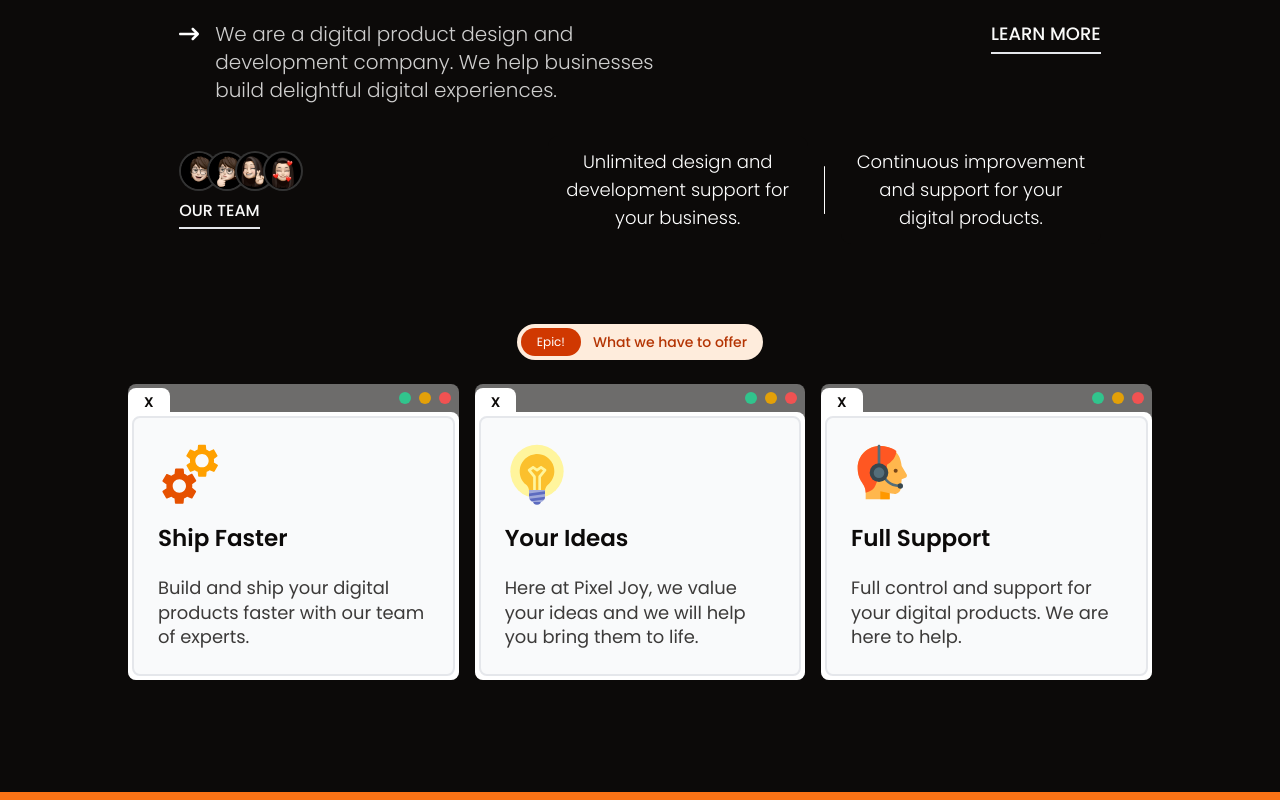
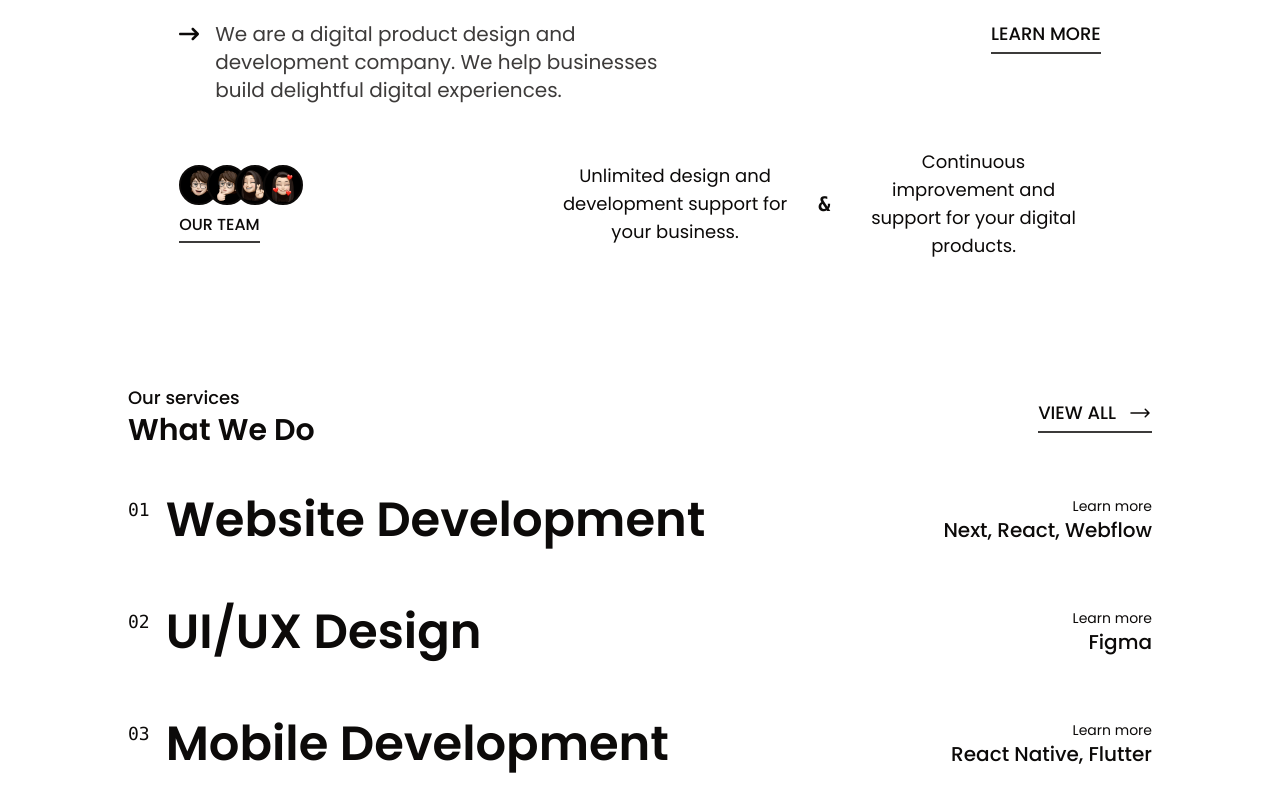
Before and after one commit to msafdev/pixel-joy, a Next.js app: page / in a window 1280 px wide. Shown: the part 300-1100 px from the top of the page. Built offline with nearby package versions, Linux system fonts and the light colour scheme; a web font is replaced by a local one.

Commit message:
[update] redesign landing page

```diff
--- a/app/layout.tsx
+++ b/app/layout.tsx
@@ -35,7 +35,7 @@ export default function RootLayout({
 }>) {
   return (
     <html lang="en">
-      <body className={`bg-foreground text-background ${poppins.className}`}>
+      <body className={`bg-background text-foreground ${poppins.className}`}>
         <>
           <Navbar />
           {children}
--- a/app/page.tsx
+++ b/app/page.tsx
@@ -6,10 +6,10 @@ import { Poppins } from "next/font/google";
 
 // Icons
 import { FaArrowRight, FaAsterisk } from "react-icons/fa";
-import { FcCustomerSupport, FcIdea, FcServices } from "react-icons/fc";
+import { FaArrowRightLong } from "react-icons/fa6";
+import { HiArrowLongRight } from "react-icons/hi2";
 
 // Assets
-import { FaArrowRightLong } from "react-icons/fa6";
 import Ava1 from "@/public/assets/avatar/avatar-1.jpg";
 import Ava2 from "@/public/assets/avatar/avatar-2.jpg";
 import Ava3 from "@/public/assets/avatar/avatar-3.png";
@@ -35,7 +35,7 @@ export default function Home() {
           className={`text-4xl md:text-5xl lg:text-6xl 2xl:text-7xl text-center ${poppins.className}`}
         >
           Transform Your Business{" "}
-          <FaArrowRight className="inline-block w-4 h-4 lg:w-8 lg:h-8 text-background/50" />{" "}
+          <FaArrowRight className="inline-block w-4 h-4 lg:w-8 lg:h-8 text-foreground/60" />{" "}
           With Delightful Digital Experiences{" "}
           <FaAsterisk className="inline-block w-4 h-4 lg:w-8 lg:h-8 text-primary" />
         </h1>
@@ -44,8 +44,8 @@ export default function Home() {
         <div className="flex flex-col md:flex-row items-center md:items-start md:justify-between md:w-[90%] gap-x-12 gap-y-6">
           {/* Sub Text */}
           <div className="flex justify-center md:justify-start gap-x-4 max-w-lg">
-            <FaArrowRightLong className="w-5 h-5 text-background hidden md:block translate-y-1" />
-            <p className="text-base text-center md:text-left text-background/80 w-[90%] md:text-lg lg:text-xl font-light">
+            <FaArrowRightLong className="w-5 h-5 text-foreground hidden md:block translate-y-1" />
+            <p className="text-base text-center md:text-left text-foreground/80 w-[90%] md:text-lg lg:text-xl">
               We are a digital product design and development company. We help
               businesses build delightful digital experiences.
             </p>
@@ -55,7 +55,7 @@ export default function Home() {
           <div className="flex items-center justify-center md:justify-start">
             <Link
               href="/"
-              className="border-b-2 pb-1 hover:pr-3 group flex items-end w-fit anim gap-x-3 text-primary-foreground anim"
+              className="border-b-2 border-foreground/80 pb-1 hover:pr-3 group flex items-end w-fit anim gap-x-3 text-foreground anim"
             >
               <div className="text-base md:text-lg uppercase font-medium">
                 Learn More
@@ -71,7 +71,7 @@ export default function Home() {
               {AvatarAsset.map((avatar, index) => (
                 <div
                   key={index}
-                  className="w-10 h-10 rounded-full overflow-hidden bg-black border-2 border-background/20"
+                  className="w-10 h-10 rounded-full overflow-hidden bg-black border-2 border-foreground"
                 >
                   <Image
                     src={avatar}
@@ -84,7 +84,7 @@ export default function Home() {
             </div>
             <Link
               href="/"
-              className="border-b-2 pb-1 hover:pl-3 group flex items-end w-fit anim gap-x-3 text-primary-foreground anim"
+              className="border-b-2 border-foreground/80 pb-1 hover:pl-3 group flex items-end w-fit anim gap-x-3 text-foreground anim"
             >
               <div className="text-sm md:text-base uppercase font-medium">
                 Our Team
@@ -92,18 +92,18 @@ export default function Home() {
             </Link>
           </div>
 
-          <div className="flex flex-col mx-auto max-w-[400px] md:max-w-none md:flex-row border-2 rounded-xl md:border-0 items-center w-full md:col-start-2 lg:col-start-3 md:col-span-3">
-            <div className="flex flex-col gap-y-3 w-full p-3 rounded-t-[10px] bg-foreground hover:bg-background/40 hover:md:bg-foreground anim">
-              <p className="text-sm text-center text-background md:text-base lg:text-lg font-light">
+          <div className="flex flex-col mx-auto max-w-[400px] md:max-w-none md:flex-row rounded-xl items-center w-full md:col-start-2 lg:col-start-3 md:col-span-3">
+            <div className="flex flex-col gap-y-3 w-full p-3 rounded-t-[10px] anim">
+              <p className="text-sm text-center text-foreground md:text-base lg:text-lg">
                 Unlimited design and development support for your business.
               </p>
             </div>
 
             {/* Border */}
-            <div className="md:w-[3px] md:h-12 w-full h-[2px] bg-background flex mx-4 md:rounded-full" />
+            <code className="font-semibold text-xl mx-4">&</code>
 
-            <div className="flex flex-col gap-y-3 w-full p-3 rounded-b-[10px] bg-foreground hover:bg-background/40 hover:md:bg-foreground anim">
-              <p className="text-sm text-center text-background md:text-base lg:text-lg font-light">
+            <div className="flex flex-col gap-y-3 w-full p-3 rounded-b-[10px] anim">
+              <p className="text-sm text-center text-foreground md:text-base lg:text-lg">
                 Continuous improvement and support for your digital products.
               </p>
             </div>
@@ -111,81 +111,60 @@ export default function Home() {
         </div>
       </section>
 
-      <section className="flex flex-col items-center w-full pad-x pb-4 md:pb-20 lg:pb-28 pt-0 h-auto gap-y-4 lg:gap-y-6">
-        <div className="flex w-full justify-center">
-          <Badge head="Epic!" body="What we have to offer" />
+      <section className="flex flex-col w-full pt-8 h-auto bg-background text-foreground">
+        <div className="flex pad-x pb-4 w-full items-center justify-between">
+          <div className="flex flex-col">
+            <p className="font-medium text-lg">Our services</p>
+            <h1 className="text-2xl lg:text-3xl 2xl:text-4xl font-semibold">
+              What We Do
+            </h1>
+          </div>
+
+          <Link
+            href="/"
+            className="border-b-2 border-foreground/80 pb-1 hover:pl-3 group flex items-center w-fit anim gap-x-3 text-foreground anim"
+          >
+            <div className="text-base md:text-lg uppercase font-medium">
+              View all
+            </div>
+            <HiArrowLongRight className="w-6 h-6 text-foreground" />
+          </Link>
         </div>
-
-        {/* Cards */}
-        <div className="grid xl:grid-cols-3 gap-4 w-full">
-          <div className="w-full max-w-[400px] lg:max-w-[600px] xl:max-w-none mx-auto h-fit xl:h-auto bg-background/40 rounded-lg flex flex-col xl:anim-slow xl:translate-y-8">
-            <div className="flex justify-between items-center">
-              <CardBadge text="X" className="translate-y-1 rounded-t-lg" />
-              <div className="flex gap-x-2 px-2">
-                <div className="w-3 h-3 bg-green-400 rounded-full" />
-                <div className="w-3 h-3 bg-yellow-400 rounded-full" />
-                <div className="w-3 h-3 bg-red-500 rounded-full" />
-              </div>
-            </div>
-            <div className="w-full h-full bg-background rounded-b-lg rounded-tr-lg p-1">
-              <div className="flex flex-col w-full h-full bg-gray-50 p-6 rounded-lg border-2 group">
-                <FcServices className="w-14 h-14 md:w-12 md:h-12 xl:w-16 xl:h-16 text-primary" />
-                <h1 className="flex flex-col text-2xl xl:text-[1.8vw] text-foreground font-semibold mt-3 xl:mt-4 w-fit xl:w-full anim group cursor-default">
-                  Ship Faster
-                  <div className="w-[calc(100%+24px)] xl:w-0 xl:group-hover:w-[calc(100%+48px)] mt-1 mb-4 h-[2px] -translate-x-6 bg-gray-200 anim" />
-                </h1>
-                <p className="text-base lg:text-lg xl:text-[1.4vw] 2xl:text-[1.3vw] xl:leading-snug text-foreground/80 w-full lg:w-2/3 xl:w-full xl:pl-0">
-                  Build and ship your digital products faster with our team of
-                  experts.
-                </p>
-              </div>
-            </div>
+        {/* Services */}
+        <div className="flex w-full pad-x gap-x-4 py-8 group hover:text-background hover:bg-foreground anim">
+          <code className="text-sm md:text-base lg:text-lg">01</code>
+          <h2 className="text-2xl lg:text-5xl 2xl:text-6xl font-semibold">
+            Website Development
+          </h2>
+          <div className="flex flex-col ml-auto justify-end">
+            <p className="text-end text-xs md:text-sm">Learn more</p>
+            <h3 className="font-medium text-end text-xl hidden md:block">
+              Next, React, Webflow
+            </h3>
           </div>
-          <div className="w-full max-w-[400px] lg:max-w-[600px] xl:max-w-none mx-auto h-fit xl:h-auto bg-background/40 rounded-lg flex flex-col xl:anim-slow">
-            <div className="flex justify-between items-center">
-              <CardBadge text="X" className="translate-y-1 rounded-t-lg" />
-              <div className="flex gap-x-2 px-2">
-                <div className="w-3 h-3 bg-green-400 rounded-full" />
-                <div className="w-3 h-3 bg-yellow-400 rounded-full" />
-                <div className="w-3 h-3 bg-red-500 rounded-full" />
-              </div>
-            </div>
-            <div className="w-full h-full bg-background rounded-b-lg rounded-tr-lg p-1">
-              <div className="flex flex-col w-full h-full bg-gray-50 p-6 rounded-lg border-2 group">
-                <FcIdea className="w-14 h-14 md:w-12 md:h-12 xl:w-16 xl:h-16 text-primary" />
-                <h1 className="flex flex-col text-2xl xl:text-[1.8vw] text-foreground font-semibold mt-3 xl:mt-4 w-fit xl:w-full anim group cursor-default">
-                  Your Ideas
-                  <div className="w-[calc(100%+24px)] xl:w-0 group-hover:w-[calc(100%+24px)] xl:group-hover:w-[calc(100%+48px)] mt-1 mb-4 h-[2px] -translate-x-6 bg-gray-200 anim" />
-                </h1>
-                <p className="text-base lg:text-lg xl:text-[1.4vw] 2xl:text-[1.3vw] xl:leading-snug text-foreground/80 w-full lg:w-2/3 xl:w-full xl:pl-0">
-                  Here at Pixel Joy, we value your ideas and we will help you
-                  bring them to life.
-                </p>
-              </div>
-            </div>
+        </div>
+        <div className="flex w-full pad-x gap-x-4 py-8 group hover:text-background hover:bg-foreground anim">
+          <code className="text-sm md:text-base lg:text-lg">02</code>
+          <h2 className="text-2xl lg:text-5xl 2xl:text-6xl font-semibold">
+            UI/UX Design
+          </h2>
+          <div className="flex flex-col ml-auto justify-end">
+            <p className="text-end text-xs md:text-sm">Learn more</p>
+            <h3 className="font-medium text-end text-xl hidden md:block">
+              Figma
+            </h3>
           </div>
-          <div className="w-full max-w-[400px] lg:max-w-[600px] xl:max-w-none mx-auto h-fit xl:h-auto bg-background/40 rounded-lg flex flex-col xl:anim-slow xl:translate-y-8">
-            <div className="flex justify-between items-center">
-              <CardBadge text="X" className="translate-y-1 rounded-t-lg" />
-              <div className="flex gap-x-2 px-2">
-                <div className="w-3 h-3 bg-green-400 rounded-full" />
-                <div className="w-3 h-3 bg-yellow-400 rounded-full" />
-                <div className="w-3 h-3 bg-red-500 rounded-full" />
-              </div>
-            </div>
-            <div className="w-full h-full bg-background rounded-b-lg rounded-tr-lg p-1">
-              <div className="flex flex-col w-full h-full bg-gray-50 p-6 rounded-lg border-2 group">
-                <FcCustomerSupport className="w-14 h-14 md:w-12 md:h-12 xl:w-16 xl:h-16 text-primary" />
-                <h1 className="flex flex-col text-2xl xl:text-[1.8vw] text-foreground font-semibold mt-3 xl:mt-4 w-fit xl:w-full anim group cursor-default">
-                  Full Support
-                  <div className="w-[calc(100%+24px)] xl:w-0 group-hover:w-[calc(100%+24px)] xl:group-hover:w-[calc(100%+48px)] mt-1 mb-4 h-[2px] -translate-x-6 bg-gray-200 anim" />
-                </h1>
-                <p className="text-base lg:text-lg xl:text-[1.4vw] 2xl:text-[1.3vw] xl:leading-snug text-foreground/80 w-full lg:w-2/3 xl:w-full xl:pl-0">
-                  Full control and support for your digital products. We are
-                  here to help.
-                </p>
-              </div>
-            </div>
+        </div>
+        <div className="flex w-full pad-x gap-x-4 py-8 group hover:text-background hover:bg-foreground anim">
+          <code className="text-sm md:text-base lg:text-lg">03</code>
+          <h2 className="text-2xl lg:text-5xl 2xl:text-6xl font-semibold">
+            Mobile Development
+          </h2>
+          <div className="flex flex-col ml-auto justify-end">
+            <p className="text-end text-xs md:text-sm">Learn more</p>
+            <h3 className="font-medium text-end text-xl hidden md:block">
+              React Native, Flutter
+            </h3>
           </div>
         </div>
       </section>
--- a/components/navigations/footer.tsx
+++ b/components/navigations/footer.tsx
@@ -3,14 +3,14 @@ import { BsArrowRight } from "react-icons/bs";
 
 const Footer = () => {
   return (
-    <footer className="w-full h-fit bg-primary text-background flex flex-col justify-center items-center pad-x py-12 md:py-20 lg:py-28">
+    <footer className="w-full h-fit bg-foreground text-background flex flex-col justify-center items-center pad-x py-12 md:py-20 lg:py-28">
       <div className="flex flex-col gap-y-6 h-fit lg:flex-row items-center justify-between w-full">
         <h1 className="text-xl md:text-3xl font-medium text-center lg:text-left w-full md:w-2/3">
           Join our newsletter to keep updated with our latest news and offers.
         </h1>
         <div className="w-[2px] h-12 mx-8 bg-transparent hidden lg:block" />
         {/* Newsletter Button */}
-        <div className="w-full md:w-1/2 lg:w-1/3 bg-primary/80 flex group mt-auto">
+        <div className="w-full md:w-1/2 lg:w-1/3 bg-foreground flex group mt-auto">
           <input
             type="email"
             placeholder="Enter your email"
--- a/components/navigations/menubar.tsx
+++ b/components/navigations/menubar.tsx
@@ -22,18 +22,18 @@ const MenuBar = () => {
         className="flex md:hidden z-30 flex-col w-[32px] h-[32px] items-center justify-center gap-y-2 ml-auto cursor-pointer"
       >
         <div
-          className={`w-full h-[2px] bg-background anim ${
-            isOpen ? "rotate-45 translate-y-[5px] bg-destructive" : ""
+          className={`w-full h-[2px] bg-foreground anim ${
+            isOpen ? "rotate-45 translate-y-[5px] bg-red-500 h-[3px]" : ""
           }`}
         />
         <div
-          className={`w-full h-[2px] bg-background anim ${
-            isOpen ? "-rotate-45 -translate-y-[5px] bg-destructive" : ""
+          className={`w-full h-[2px] bg-foreground anim ${
+            isOpen ? "-rotate-45 -translate-y-[5px] bg-red-500 h-[3px]" : ""
           }`}
         />
       </div>
       <div
-        className={`w-full min-h-screen absolute top-0 left-0 bg-accent text-accent-foreground z-20 transition-all ease-in-out duration-500 pt-20 ${
+        className={`w-full min-h-screen absolute top-0 left-0 bg-foreground text-background z-20 transition-all ease-in-out duration-500 pt-20 ${
           isOpen ? "translate-x-0" : "-translate-x-full"
         }`}
       >
--- a/components/navigations/navbar.tsx
+++ b/components/navigations/navbar.tsx
@@ -8,7 +8,7 @@ const Navbar = () => {
       <nav className="flex w-full items-center py-6 gap-x-8">
         {/* Logo */}
         <div className="w-fit flex items-start md:items-center gap-x-1 group peer cursor-pointer">
-          <h1 className="text-xl md:text-2xl uppercase z-10 bg-foreground leading-none md:leading-normal">
+          <h1 className="text-xl md:text-2xl uppercase z-10 bg-background leading-none md:leading-normal">
             Pixel
           </h1>
           <h1 className="font-semibold text-xl md:text-2xl uppercase md:-translate-x-14 group-hover:translate-x-0 md:anim leading-none md:leading-normal">
--- a/components/navigations/navitem.tsx
+++ b/components/navigations/navitem.tsx
@@ -38,11 +38,11 @@ const NavItem = () => {
     <>
       <div className="hidden md:flex flex-col items-center font-medium md:-translate-x-12 peer-hover:translate-x-0 anim">
         <h2 className="text-sm text-primary">JKT</h2>
-        <p className="text-sm text-background/60 min-w-[50px] min-h-[20px]">
+        <p className="text-sm text-foreground/60 min-w-[50px] min-h-[20px]">
           {currentTime || <Skeleton />}
         </p>
       </div>
-      <div className="hidden md:flex items-center text-lg ml-auto gap-x-6">
+      <div className="hidden md:flex items-center text-lg ml-auto gap-x-6 font-medium">
         <a href="#" className="flex flex-col items-center relative anim">
           Service
           <div className="w-[5px] h-[5px] bg-primary rounded-full absolute bottom-0 translate-y-[5px]" />
```
